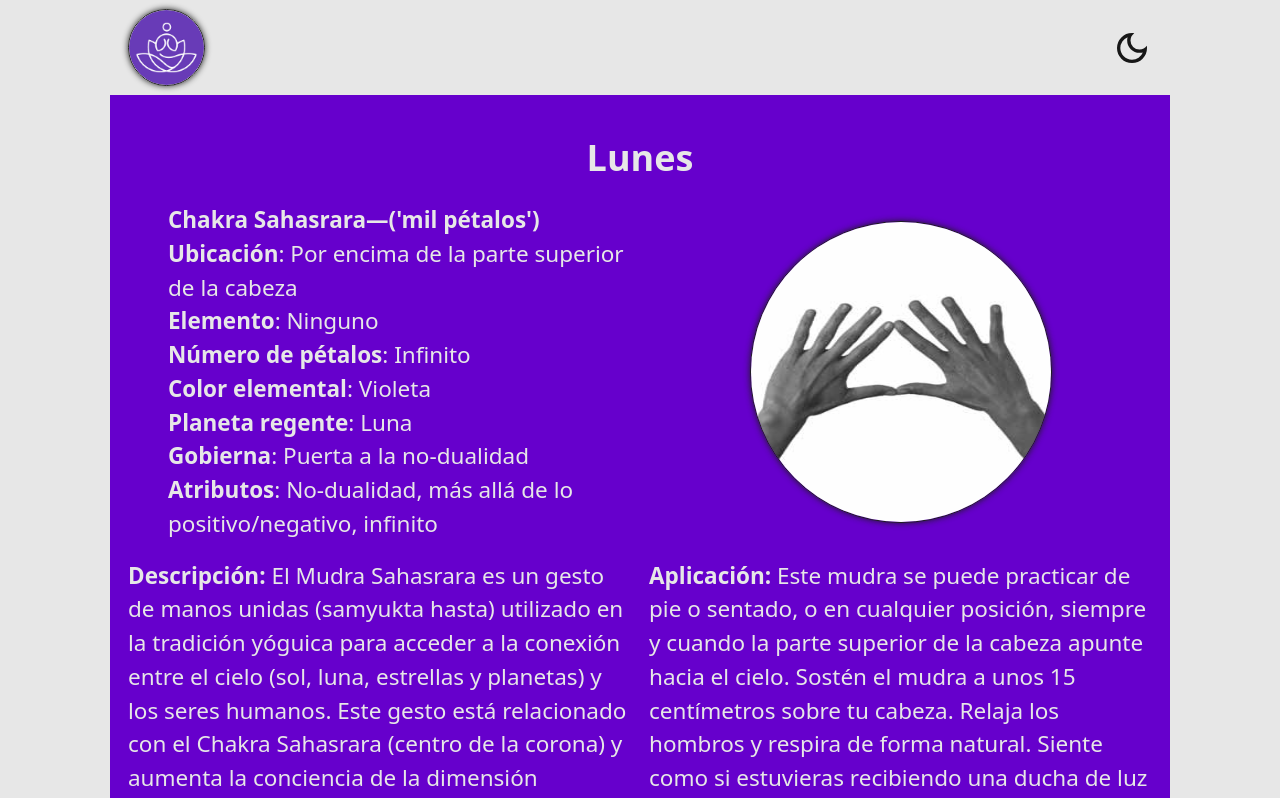
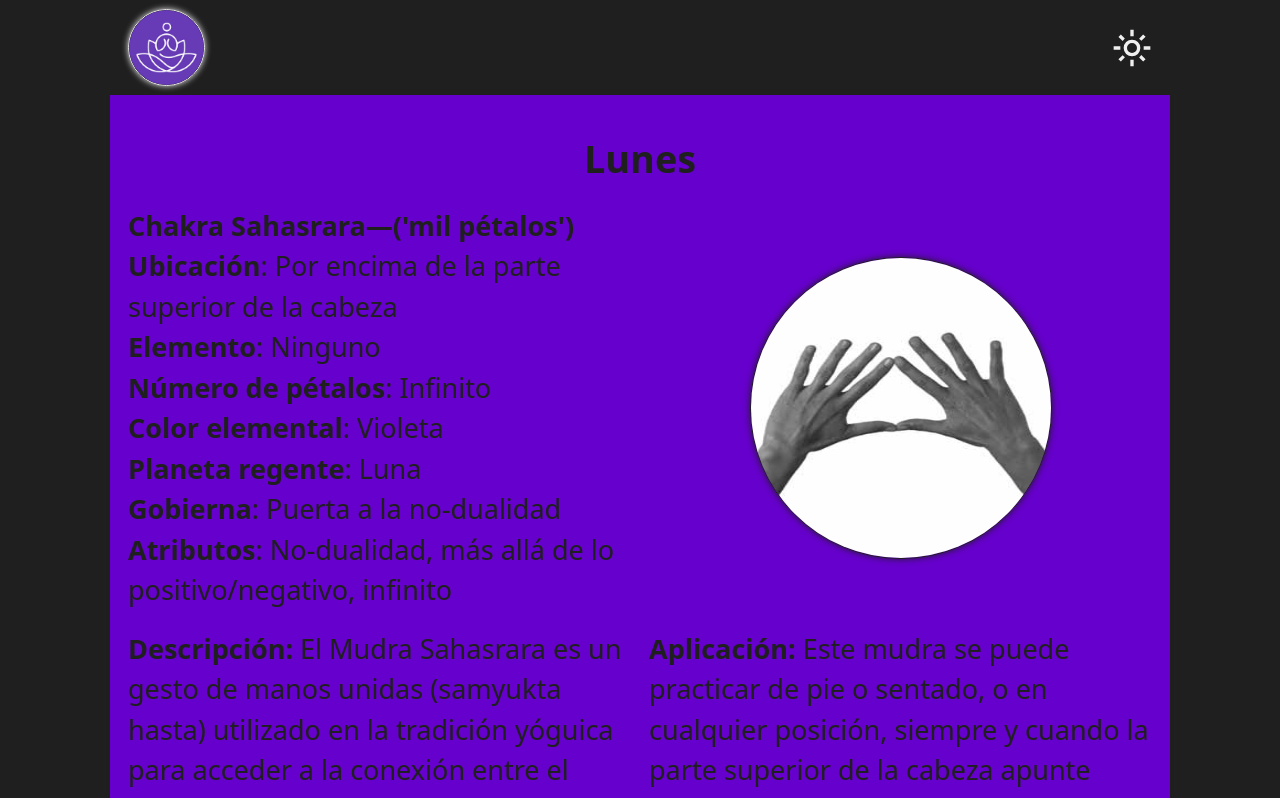
Before and after one commit to MarioliRDev/meditating-is-fun, a plain HTML site: page html/Lunes.html in a window 1280 px wide. Both pictures are taken after a click on the icon 1132 px from the left and 47 px from the top of the page. Shown: the top 798 px of the page. Drawn offline with Linux system fonts and the light colour scheme; a web font is replaced by a local one.

Commit message:
updated and modern code

```diff
--- a/css/styles.css
+++ b/css/styles.css
@@ -1,15 +1,23 @@
 :root {
 	--negro: #1f1f1f;
+	--blanco: #efefef;
+	font-size: 16px;
 }
 
 * {
-	font-family: system-ui, sans-serif;
+	font-family: "Vend Sans", system-ui, sans-serif;
+	margin: 0;
+	padding: 0;
+}
+
+html {
+	width: 100%;
 }
 
 body {
-	width: 100vw;
-	background-color: var(--negro);
-	color: var(--negro);
+	width: 100%;
+	background-color: var(--blanco);
+	color: var(--blanco);
 }
 
 header, section {
@@ -23,7 +31,7 @@ header {
 	align-items: center;
 	justify-content: space-between;
 	padding: .5rem 1rem;
-	background-color: var(--negro);
+	background-color: var(--blanco);
 }
 
 header img {
@@ -49,25 +57,14 @@ section img {
 	box-shadow: 0 0 6px var(--negro);
 }
 
-.img-dark {
-	filter: brightness(70%);
-}
-
 section h2 {
-	font-size: 2rem;
+	font-size: 2.1rem;
 	margin: 0 auto;
 }
 
-section ul {
-	font-size: 1.25rem;
-}
-
-section p {
-	font-size: 1.25rem;
-}
-
-section ul li {
+section ul li, section p {
 	list-style-type: none;
+	font-size: 1.5rem;
 }
 
 section div {
@@ -115,7 +112,14 @@ svg {
 	width: 40px;
 	height: 40px;
 	cursor: pointer;
-	fill: #f0f0f0;
+}
+
+.dark-mode {
+	fill: var(--negro);
+}
+
+.light-mode {
+	fill: var(--blanco);
 }
 
 .hide {
@@ -124,7 +128,23 @@ svg {
 	position: absolute;
 }
 
+.img-dark {
+	filter: brightness(70%);
+}
 
+body.dark {
+	color: var(--negro);
+	background: var(--negro);
+}
+
+header.dark {
+	background: var(--negro);
+}
+
+header.dark > img {
+	border: 1px solid var(--blanco);
+	box-shadow: 0 0 6px var(--blanco);
+}
 
 @media screen and (min-width: 481px) {
 
@@ -140,7 +160,7 @@ svg {
 
 	section, header {
 		max-width: 768px;
-		width: 100dvw;
+		width: 100%;
 	}
 
 	section h2, section ul, section img {
--- a/html/Lunes.html
+++ b/html/Lunes.html
@@ -12,15 +12,17 @@
 			 <meta property="og:image" content="https://meditating.isfun.click/images/og-image.png" />
 			 <meta property="og:type" content="website" />
 			 <link rel="icon" type="image/x-icon" href="../assets/favicon.ico">
+			<link rel="preconnect" href="https://fonts.googleapis.com">
+			<link rel="preconnect" href="https://fonts.gstatic.com" crossorigin>
+			<link href="https://fonts.googleapis.com/css2?family=Vend+Sans:ital,wght@0,300..700;1,300..700&display=swap" rel="stylesheet">
 		 </head>
 		 <body>
 
 		 	 	<header>
 		 	 		<img src="../images/mif-logo-1.png"  alt="Meditating Is Fun.">
 		 	 		<div class="icons">
-		 	 			<svg xmlns="http://www.w3.org/2000/svg" id="dark-mode" class="hide" height="24px" viewBox="0 -960 960 960" width="24px" fill="#1f1f1f"><path d="M480-120q-150 0-255-105T120-480q0-150 105-255t255-105q14 0 27.5 1t26.5 3q-41 29-65.5 75.5T444-660q0 90 63 153t153 63q55 0 101-24.5t75-65.5q2 13 3 26.5t1 27.5q0 150-105 255T480-120Zm0-80q88 0 158-48.5T740-375q-20 5-40 8t-40 3q-123 0-209.5-86.5T364-660q0-20 3-40t8-40q-78 32-126.5 102T200-480q0 116 82 198t198 82Zm-10-270Z"/></svg>
-		 	 			<svg xmlns="http://www.w3.org/2000/svg" id="light-mode" height="24px" viewBox="0 -960 960 960" width="24px" fill="#1f1f1f"><path d="M480-360q50 0 85-35t35-85q0-50-35-85t-85-35q-50 0-85 35t-35 85q0 50 35 85t85 35Zm0 80q-83 0-141.5-58.5T280-480q0-83 58.5-141.5T480-680q83 0 141.5 58.5T680-480q0 83-58.5 141.5T480-280ZM200-440H40v-80h160v80Zm720 0H760v-80h160v80ZM440-760v-160h80v160h-80Zm0 720v-160h80v160h-80ZM256-650l-101-97 57-59 96 100-52 56Zm492 496-97-101 53-55 101 97-57 59Zm-98-550 97-101 59 57-100 96-56-52ZM154-212l101-97 55 53-97 101-59-57Zm326-268Z"/></svg>
-		 	 		</div>
+		 	 			<svg xmlns="http://www.w3.org/2000/svg" class="dark-mode"  viewBox="0 -960 960 960" ><path d="M480-120q-150 0-255-105T120-480q0-150 105-255t255-105q14 0 27.5 1t26.5 3q-41 29-65.5 75.5T444-660q0 90 63 153t153 63q55 0 101-24.5t75-65.5q2 13 3 26.5t1 27.5q0 150-105 255T480-120Zm0-80q88 0 158-48.5T740-375q-20 5-40 8t-40 3q-123 0-209.5-86.5T364-660q0-20 3-40t8-40q-78 32-126.5 102T200-480q0 116 82 198t198 82Zm-10-270Z"/></svg>
+		 	 			<svg xmlns="http://www.w3.org/2000/svg" class="light-mode hide"  viewBox="0 -960 960 960" ><path d="M480-360q50 0 85-35t35-85q0-50-35-85t-85-35q-50 0-85 35t-35 85q0 50 35 85t85 35Zm0 80q-83 0-141.5-58.5T280-480q0-83 58.5-141.5T480-680q83 0 141.5 58.5T680-480q0 83-58.5 141.5T480-280ZM200-440H40v-80h160v80Zm720 0H760v-80h160v80ZM440-760v-160h80v160h-80Zm0 720v-160h80v160h-80ZM256-650l-101-97 57-59 96 100-52 56Zm492 496-97-101 53-55 101 97-57 59Zm-98-550 97-101 59 57-100 96-56-52ZM154-212l101-97 55 53-97 101-59-57Zm326-268Z"/></svg>		 	 		</div>
 		 	 	</header>
 
 			 <section class="lunes">
@@ -58,34 +60,52 @@
 
 	     </section>
 			<script>
-	     	const darkBtn = document.querySelector("#dark-mode") ;
-	     	const lightBtn = document.querySelector("#light-mode");
+				const el = el => document.querySelector(el);
+				const els = els => document.querySelectorAll(els);
+
+	     	const darkBtn = el(".dark-mode") ;
+	     	const lightBtn = el(".light-mode");
+
 	     	const body = document.body;
-	     	const header = document.querySelector("header");
-	     	const sectionImg = document.querySelector("section > img");
-	     	const svgs = document.querySelectorAll("svg");
+	     	const header = el("header");
+	     	const sectionImg = el("section > img");
+
+				if (localStorage.getItem("mode") === "dark") {
+					turnDark()
+				}
 
 	     	lightBtn.addEventListener("click", (e) => {
-	     		darkBtn.classList.toggle("hide");
-	     		lightBtn.classList.toggle("hide");
-	     		body.style.backgroundColor = "#e7e7e7"
-					body.style.color = "#e7e7e7"
-	     		header.style.backgroundColor = "#e7e7e7"
-	     		svgs.forEach(svg => svg.style.fill = "#171717")
-	     		sectionImg.classList.toggle("img-dark")
+	     		turnLight()
+
 	     	})
 
 	     	darkBtn.addEventListener("click", (e) => {
-	     		darkBtn.classList.toggle("hide");
-	     		lightBtn.classList.toggle("hide");
-	     		body.style.backgroundColor = "#171717";
-					body.style.color = "#171717"
-	     		header.style.backgroundColor = "#171717";
-	     		svgs.forEach(svg => svg.style.fill = "#e7e7e7")
-	     		sectionImg.classList.toggle("img-dark")
+
+	     		turnDark()
 
 	     	})
 
+	     	function turnLight () {
+	     		darkBtn.classList.toggle("hide");
+	     		lightBtn.classList.toggle("hide");
+
+	     		body.classList.toggle("dark");
+	     		header.classList.toggle("dark")
+	     		sectionImg.classList.toggle("img-dark")
+
+	     		localStorage.setItem("mode", "light")
+	     	}
+
+	     	function turnDark () {
+	     		darkBtn.classList.toggle("hide");
+	     		lightBtn.classList.toggle("hide");
+
+	     		body.classList.toggle("dark");
+	     		header.classList.toggle("dark")
+	     		sectionImg.classList.toggle("img-dark")
+
+	     		localStorage.setItem("mode", "dark")
+	     	}
 	     </script>
 		 </body>
 	   </html>
```
Also changed, not shown: html/Domingo.html (+42 -22 lines), html/Jueves.html (+42 -22 lines), html/Martes.html (+42 -22 lines), html/Miercoles.html (+42 -22 lines), html/Sabado.html (+42 -22 lines), html/Viernes.html (+42 -22 lines).
